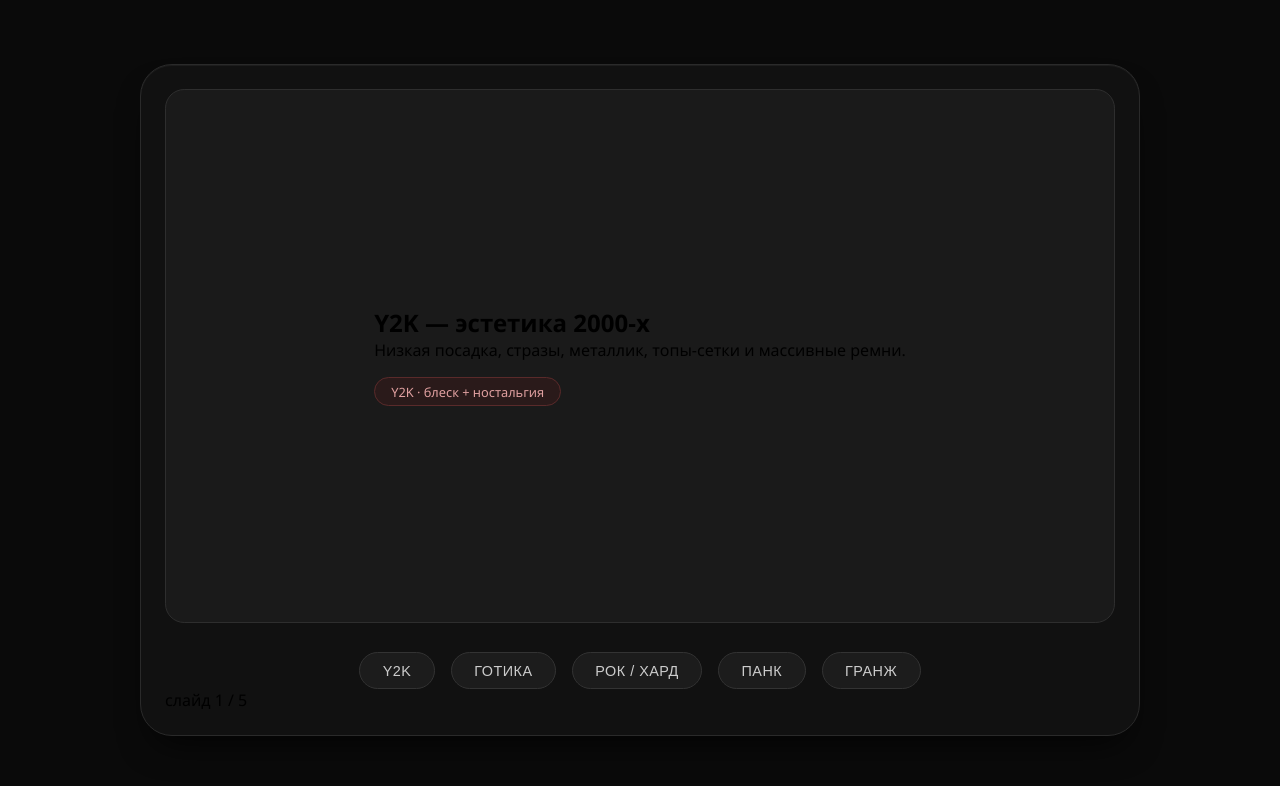
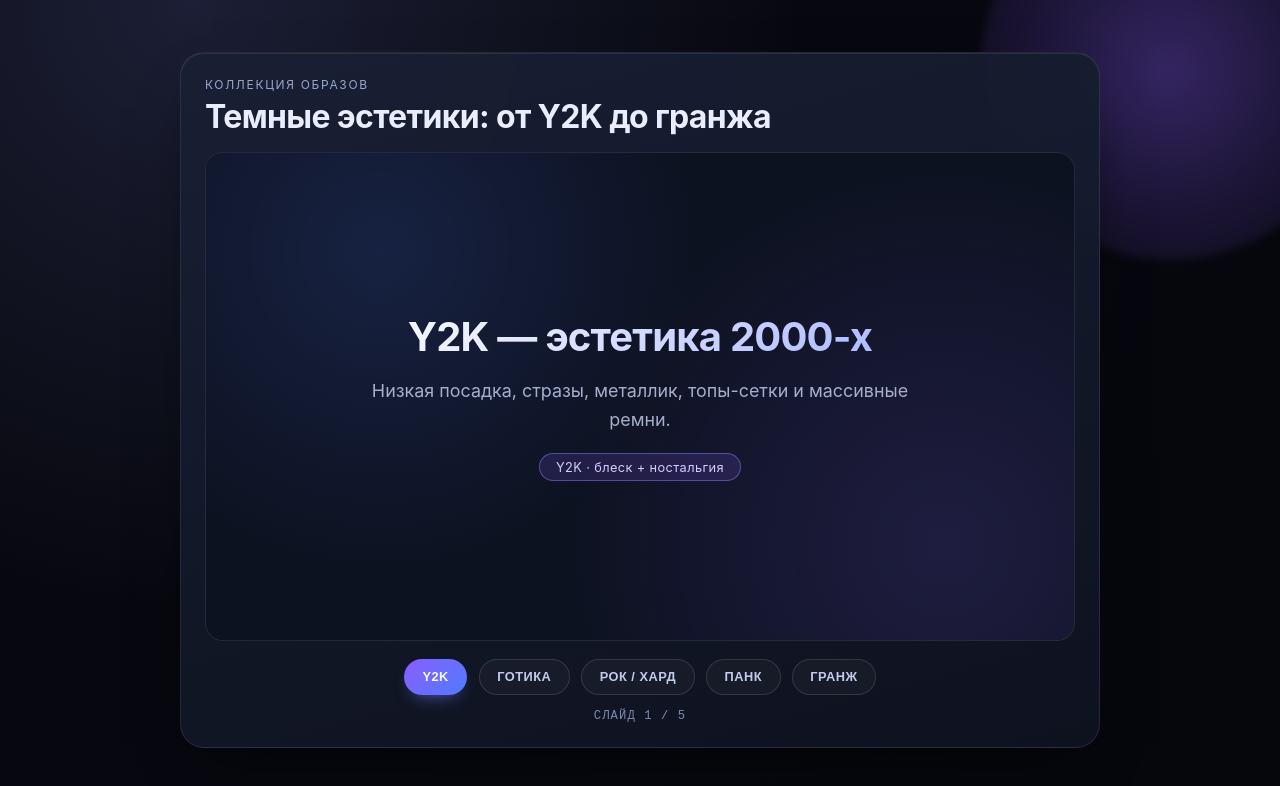
Before and after one commit to VladIsSlayer/Market-Phoneutria-nigriventer, a plain HTML site: page index.html in a window 1280 px wide. Drawn offline with Linux system fonts and the light colour scheme.

Commit message:
Улучшил визуал

```diff
--- a/index.html
+++ b/index.html
@@ -7,8 +7,12 @@
     <link rel="stylesheet" href="style.css">
 </head>
 <body>
-
+    <div class="page-glow"></div>
     <div class="slider-container">
+        <header class="slider-header">
+            <p class="slider-kicker">Коллекция образов</p>
+            <h1>Темные эстетики: от Y2K до гранжа</h1>
+        </header>
 
         <div class="slider-frame" id="sliderFrame">
 
--- a/script.js
+++ b/script.js
@@ -42,6 +42,7 @@ function renderSlide(index) {
     const data = slides[index];
     if (!data) return;
 
+    frame.classList.remove("is-visible");
     frame.innerHTML = `
         <div class="slide-content">
             <h2>${data.title}</h2>
@@ -49,6 +50,7 @@ function renderSlide(index) {
             <div class="style-badge">${data.style.toUpperCase()} · ${data.vibe}</div>
         </div>
     `;
+    requestAnimationFrame(() => frame.classList.add("is-visible"));
 
     counterSpan.innerText = `слайд ${index + 1} / ${slides.length}`;
 
@@ -83,6 +85,19 @@ function buildNavPanel() {
 function init() {
     buildNavPanel();
     renderSlide(currentIndex);
+
+    // Переключение стрелками для более живой навигации.
+    window.addEventListener("keydown", (event) => {
+        if (event.key === "ArrowRight") {
+            currentIndex = (currentIndex + 1) % slides.length;
+            renderSlide(currentIndex);
+        }
+
+        if (event.key === "ArrowLeft") {
+            currentIndex = (currentIndex - 1 + slides.length) % slides.length;
+            renderSlide(currentIndex);
+        }
+    });
 }
 
 init();
--- a/style.css
+++ b/style.css
@@ -5,40 +5,93 @@
     box-sizing: border-box;
 }
 
+:root {
+    --bg-900: #07080f;
+    --bg-800: #0f1220;
+    --card: #12182a;
+    --card-soft: #1a2338;
+    --text-main: #e8edff;
+    --text-muted: #a5aecb;
+    --accent: #8a5cff;
+    --accent-soft: #4f7cff;
+}
+
 body {
-    background-color: #0a0a0a;
-    font-family: 'Segoe UI', 'Inter', system-ui, -apple-system, BlinkMacSystemFont, 'Segoe UI', Roboto, Oxygen, Ubuntu, Cantarell, 'Open Sans', 'Helvetica Neue', system-ui, -apple-system, BlinkMacSystemFont, 'Segoe UI', Roboto, Oxygen, Ubuntu, Cantarell, 'Open Sans', 'Helvetica Neue', system-ui, -apple-system, sans-serif;
+    background: radial-gradient(circle at 15% 0%, #1c1f35 0%, var(--bg-900) 45%, #06070d 100%);
+    font-family: "Inter", "Segoe UI", system-ui, -apple-system, sans-serif;
     display: flex;
     justify-content: center;
     align-items: center;
     min-height: 100vh;
-    padding: 2rem;
+    padding: 2rem 1.25rem;
+    color: var(--text-main);
+}
+
+.page-glow {
+    position: fixed;
+    width: 380px;
+    height: 380px;
+    border-radius: 50%;
+    pointer-events: none;
+    top: -120px;
+    right: -80px;
+    background: radial-gradient(circle, rgba(138, 92, 255, 0.35), rgba(138, 92, 255, 0));
+    filter: blur(4px);
 }
 
 .slider-container {
-    max-width: 1000px;
+    max-width: 920px;
     width: 100%;
-    background: #111;
-    border-radius: 2rem;
+    background: linear-gradient(165deg, rgba(25, 32, 52, 0.95), rgba(15, 19, 33, 0.95));
+    border-radius: 24px;
     padding: 1.5rem;
-    box-shadow: 0 20px 35px -15px rgba(0,0,0,0.8),
-    inset 0 1px 0 rgba(255,255,255,0.05);
-    border: 1px solid #2a2a2a;
+    box-shadow: 0 25px 60px -30px rgba(0, 0, 0, 0.9), inset 0 1px 0 rgba(255, 255, 255, 0.08);
+    border: 1px solid rgba(255, 255, 255, 0.09);
+    backdrop-filter: blur(6px);
+}
+
+.slider-header {
+    margin-bottom: 1rem;
+}
+
+.slider-kicker {
+    color: #9aa6cc;
+    text-transform: uppercase;
+    letter-spacing: 0.14em;
+    font-size: 0.75rem;
+    margin-bottom: 0.35rem;
+}
+
+.slider-header h1 {
+    font-size: clamp(1.3rem, 3vw, 2rem);
+    line-height: 1.2;
+    letter-spacing: -0.02em;
 }
 
 .slider-frame {
-    background: #1a1a1a;
-    border-radius: 1.2rem;
+    background: linear-gradient(145deg, #10162a, #131a30);
+    border-radius: 18px;
     overflow: hidden;
     aspect-ratio: 16 / 9;
     display: flex;
     align-items: center;
     justify-content: center;
-    border: 1px solid #2e2e2e;
-    transition: all 0.2s ease;
+    border: 1px solid rgba(255, 255, 255, 0.08);
+    transition: all 0.25s ease;
 }
 
-.slider-content {
+.slider-frame .slide-content {
+    opacity: 0;
+    transform: translateY(10px) scale(0.99);
+    transition: opacity 0.22s ease, transform 0.22s ease;
+}
+
+.slider-frame.is-visible .slide-content {
+    opacity: 1;
+    transform: translateY(0) scale(1);
+}
+
+.slide-content {
     width: 100%;
     height: 100%;
     display: flex;
@@ -47,96 +100,105 @@ body {
     justify-content: center;
     text-align: center;
     padding: 2rem;
-    background: radial-gradient(circle at 30% 20%, #1e1e1e, #0c0c0c);
-    color: #e0e0e0;
+    background: radial-gradient(circle at 20% 20%, rgba(79, 124, 255, 0.15), rgba(10, 13, 22, 0) 40%), radial-gradient(circle at 85% 80%, rgba(138, 92, 255, 0.14), rgba(8, 10, 19, 0) 45%), #0d1221;
 }
 
-.slider-content h2 {
-    font-size: 2.4rem;
+.slide-content h2 {
+    font-size: clamp(1.45rem, 4vw, 2.5rem);
     letter-spacing: -0.02em;
-    margin-bottom: 0.75rem;
-    font-weight: 500;
-    background: linear-gradient(135deg, #f0f0f0, #a0a0a0);
+    margin-bottom: 0.9rem;
+    font-weight: 700;
+    background: linear-gradient(135deg, #f6f8ff, #afbcff);
     background-clip: text;
     -webkit-background-clip: text;
     color: transparent;
 }
 
-.slider-content p {
-    font-size: 1.1rem;
-    color: #aaa;
-    max-width: 80%;
-    line-height: 1.5;
+.slide-content p {
+    font-size: clamp(0.95rem, 2.2vw, 1.12rem);
+    color: var(--text-muted);
+    max-width: 74%;
+    line-height: 1.62;
 }
 
 .style-badge {
-    margin-top: 1rem;
-    background: #2a1a1a;
-    padding: 0.3rem 1rem;
+    margin-top: 1.2rem;
+    background: rgba(138, 92, 255, 0.16);
+    padding: 0.35rem 1rem;
     border-radius: 40px;
     font-size: 0.8rem;
-    color: #e0a0a0;
-    border: 0.5px solid #5a2a2a;
+    color: #d6ccff;
+    border: 1px solid rgba(155, 130, 255, 0.45);
     display: inline-block;
+    letter-spacing: 0.03em;
 }
 
 
 .nav-panel {
     display: flex;
     justify-content: center;
-    gap: 1rem;
-    margin-top: 1.8rem;
+    gap: 0.7rem;
+    margin-top: 1.1rem;
     flex-wrap: wrap;
 }
 
 .nav-btn {
-    background: #1c1c1c;
-    border: none;
-    padding: 0.6rem 1.4rem;
+    background: rgba(255, 255, 255, 0.03);
+    border: 1px solid rgba(255, 255, 255, 0.12);
+    padding: 0.58rem 1.1rem;
     border-radius: 3rem;
-    font-size: 0.9rem;
-    font-weight: 500;
-    color: #ccc;
+    font-size: 0.8rem;
+    font-weight: 600;
+    color: #c2cbed;
     cursor: pointer;
-    transition: 0.2s;
-    backdrop-filter: blur(2px);
-    font-family: 0.5px;
+    transition: 0.2s ease;
     letter-spacing: 0.5px;
-    border: 0.5px solid #333;
+    text-transform: uppercase;
 }
 
 .nav-btn:hover {
-    background: #2c2c2c;
-    color: white;
-    border-color: #666;
+    background: rgba(255, 255, 255, 0.08);
+    color: #eef1ff;
+    border-color: rgba(255, 255, 255, 0.25);
     transform: translateY(-2px);
 }
 
-.nav-btn:active {
-    background: #2a2a2a;
-    color: #ff9a6e;
-    border-color: #ff9a6e;
-    box-shadow: 0 0 8px rgba(255,100,30,0.2);
+.nav-btn.active {
+    background: linear-gradient(135deg, var(--accent), var(--accent-soft));
+    color: #f9f9ff;
+    border-color: transparent;
+    box-shadow: 0 8px 18px -10px rgba(102, 124, 255, 0.9);
 }
 
-.slider-counter {
+.slide-counter {
     text-align: center;
-    margin-top: 1.2rem;
-    font-size: 0.7rem;
-    color: #5a5a5a;
+    margin-top: 0.9rem;
+    font-size: 0.76rem;
+    color: #7d89b0;
     font-family: monospace;
-    letter-spacing: 1px;
+    letter-spacing: 1.1px;
+    text-transform: uppercase;
 }
 
-@media (maxwidth:650px) {
-    .clide-container {
+@media (max-width: 650px) {
+    body {
+        padding: 1rem 0.7rem;
+    }
+
+    .slider-container {
         padding: 1rem;
     }
-    .slider-content h2 {
-        font-size: 1.7rem;
+
+    .slide-content {
+        padding: 1.1rem;
     }
+
+    .slide-content p {
+        max-width: 92%;
+    }
+
     .nav-btn {
-        padding: 0.4rem 1rem;
+        padding: 0.45rem 0.8rem;
         font-size: 0.75rem;
     }
 }
```
